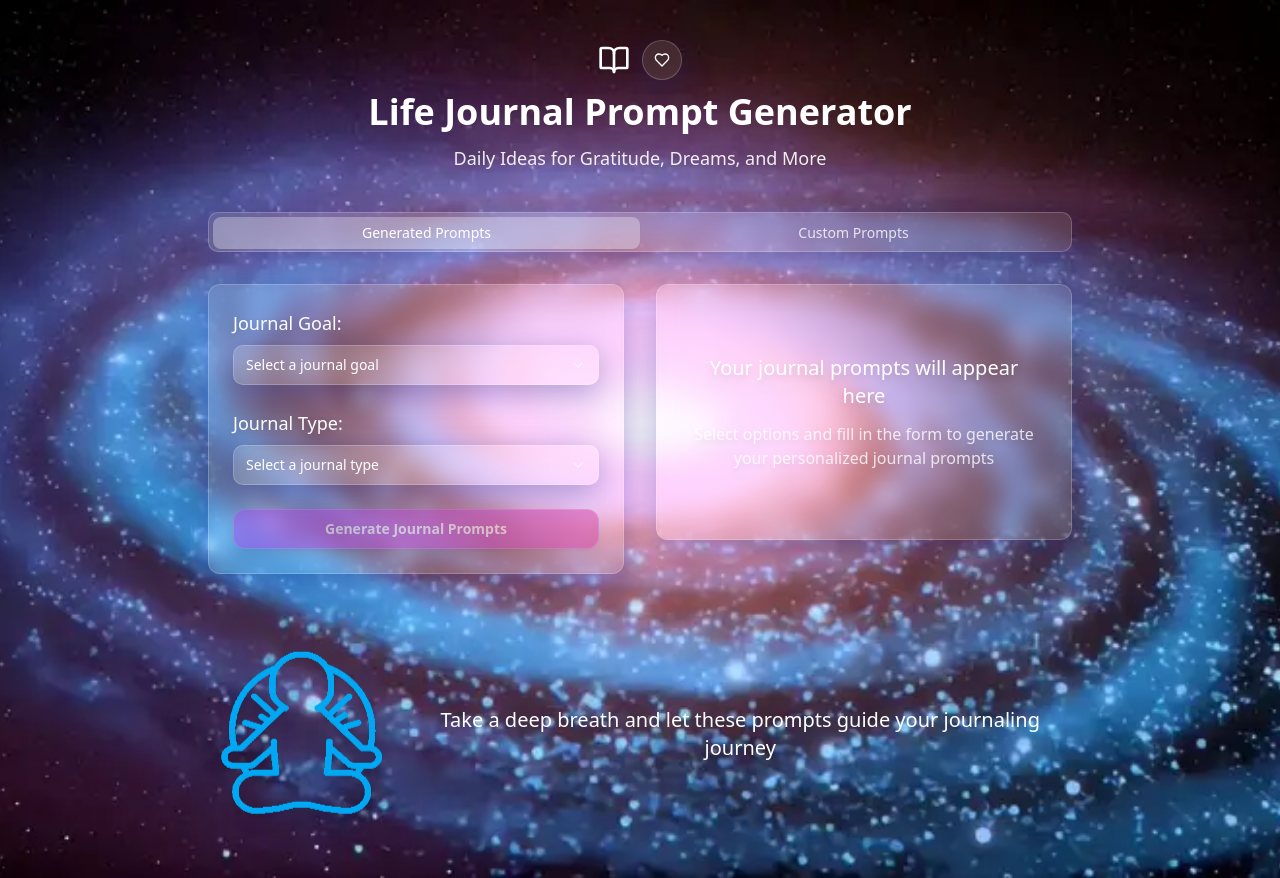
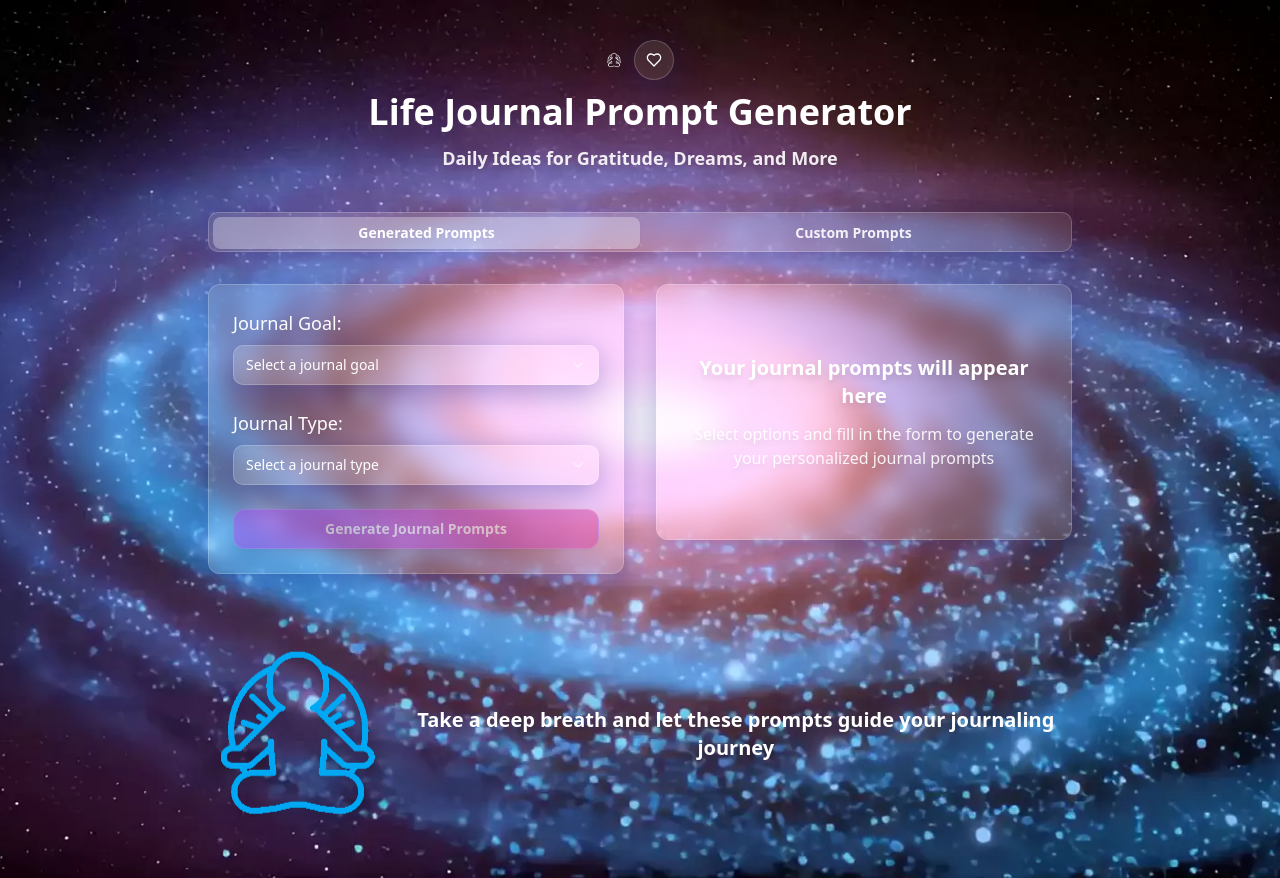
Before and after one commit to SmarToolz/life-journal-prompt-generator, a React (Vite) app: page / in a window 1280 px wide. Built offline with nearby package versions, Linux system fonts and the light colour scheme.

Commit message:
Feat: Update background and icon
Set animated WebP background and replace the blue icon with the provided icon, reducing its size.

```diff
--- a/src/index.css
+++ b/src/index.css
@@ -103,34 +103,54 @@
   }
 }
 
-/* Galaxy Background */
+/* Animated WebP Galaxy Background */
 .galaxy-background {
-  background-image: url('/lovable-uploads/c9741d96-9e33-4dbc-9f86-bdae018e8aa0.png');
+  background-image: url('/lovable-uploads/ad6bd33f-ac61-4f2b-8265-efa653f185b0.png');
   background-size: cover;
   background-position: center;
   background-attachment: fixed;
   background-repeat: no-repeat;
   position: relative;
+  min-height: 100vh;
+}
+
+/* Ensure the background animation plays continuously */
+.galaxy-background::before {
+  content: "";
+  position: fixed;
+  top: 0;
+  left: 0;
+  width: 100%;
+  height: 100%;
+  background-image: url('/lovable-uploads/ad6bd33f-ac61-4f2b-8265-efa653f185b0.png');
+  background-size: cover;
+  background-position: center;
+  background-repeat: no-repeat;
+  z-index: -1;
   animation: galaxy-float 20s ease-in-out infinite;
 }
 
 @keyframes galaxy-float {
   0%, 100% {
     background-position: center center;
+    transform: scale(1);
   }
   25% {
     background-position: center top;
+    transform: scale(1.05);
   }
   50% {
     background-position: center bottom;
+    transform: scale(1.1);
   }
   75% {
     background-position: center top;
+    transform: scale(1.05);
   }
 }
 
 @media (max-width: 768px) {
-  .galaxy-background {
+  .galaxy-background::before {
     background-attachment: scroll;
     background-size: cover;
     animation: galaxy-float-mobile 15s ease-in-out infinite;
@@ -140,9 +160,11 @@
 @keyframes galaxy-float-mobile {
   0%, 100% {
     background-position: center center;
+    transform: scale(1);
   }
   50% {
     background-position: center bottom;
+    transform: scale(1.02);
   }
 }
 
--- a/src/pages/Index.tsx
+++ b/src/pages/Index.tsx
@@ -6,7 +6,7 @@ import CustomPromptsTab from '@/components/custom/CustomPromptsTab';
 import { generateUniqueAffirmations, getCategoryEmoji } from '@/utils/affirmationGenerator';
 import { useToast } from "@/hooks/use-toast";
 import { Button } from "@/components/ui/button";
-import { Heart, BookOpen } from "lucide-react";
+import { Heart } from "lucide-react";
 import FavoritesLibrary from '@/components/favorites/FavoritesLibrary';
 import { Tabs, TabsContent, TabsList, TabsTrigger } from "@/components/ui/tabs";
 
@@ -42,7 +42,11 @@ const Index = () => {
       <div className="container px-4 py-10 mx-auto max-w-4xl">
         <header className="text-center mb-10 relative">
           <div className="flex items-center justify-center gap-3 mb-3">
-            <BookOpen className="h-8 w-8 text-white drop-shadow-lg" />
+            <img
+              src="/lovable-uploads/47f1b7ba-df6a-43cd-829b-aa0a7f685abe.png"
+              alt="Journal Icon"
+              className="h-4 w-4 drop-shadow-lg"
+            />
             <Button
               variant="outline"
               size="icon"
@@ -53,10 +57,10 @@ const Index = () => {
               <Heart className="h-6 w-6 text-white drop-shadow-lg" />
             </Button>
           </div>
-          <h1 className="text-3xl md:text-4xl font-bold text-white drop-shadow-2xl mb-3">
+          <h1 className="text-3xl md:text-4xl font-bold text-white drop-shadow-2xl mb-3 text-shadow-lg">
             Life Journal Prompt Generator
           </h1>
-          <p className="text-lg max-w-lg mx-auto text-white/90 drop-shadow-lg">
+          <p className="text-lg max-w-lg mx-auto text-white/90 drop-shadow-lg font-semibold text-shadow">
             Daily Ideas for Gratitude, Dreams, and More
           </p>
         </header>
@@ -65,13 +69,13 @@ const Index = () => {
           <TabsList className="grid w-full grid-cols-2 mb-8 glass-morphism border-white/20">
             <TabsTrigger
               value="generated"
-              className="data-[state=active]:bg-white/30 data-[state=active]:text-white text-white/80"
+              className="data-[state=active]:bg-white/30 data-[state=active]:text-white text-white/90 font-semibold"
             >
               Generated Prompts
             </TabsTrigger>
             <TabsTrigger
               value="custom"
-              className="data-[state=active]:bg-white/30 data-[state=active]:text-white text-white/80"
+              className="data-[state=active]:bg-white/30 data-[state=active]:text-white text-white/90 font-semibold"
             >
               Custom Prompts
             </TabsTrigger>
@@ -101,10 +105,10 @@ const Index = () => {
                   </>
                 ) : (
                   <div className="glass-morphism border-white/20 p-8 rounded-xl flex flex-col items-center justify-center h-64 text-center">
-                    <h3 className="text-xl font-medium mb-3 text-white drop-shadow-lg">
+                    <h3 className="text-xl font-semibold mb-3 text-white drop-shadow-lg">
                       Your journal prompts will appear here
                     </h3>
-                    <p className="text-white/80 drop-shadow-lg">
+                    <p className="text-white/90 drop-shadow-lg font-medium">
                       Select options and fill in the form to generate your personalized journal prompts
                     </p>
                   </div>
@@ -125,7 +129,7 @@ const Index = () => {
               alt="Meditation"
               className="w-48 h-48 animate-float-meditation drop-shadow-lg"
             />
-            <p className="text-xl font-medium text-white drop-shadow-lg">
+            <p className="text-xl font-semibold text-white drop-shadow-lg text-shadow">
               Take a deep breath and let these prompts guide your journaling journey
             </p>
           </div>
```
Also changed, not shown: public/lovable-uploads/47f1b7ba-df6a-43cd-829b-aa0a7f685abe.png (added), public/lovable-uploads/ad6bd33f-ac61-4f2b-8265-efa653f185b0.png (added).
